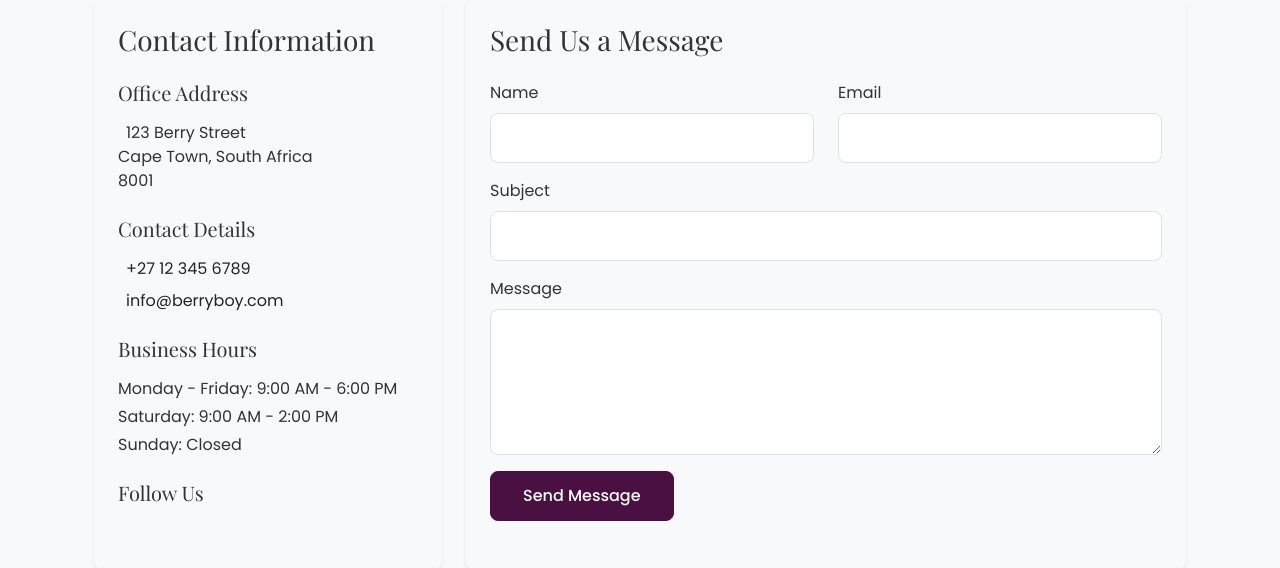
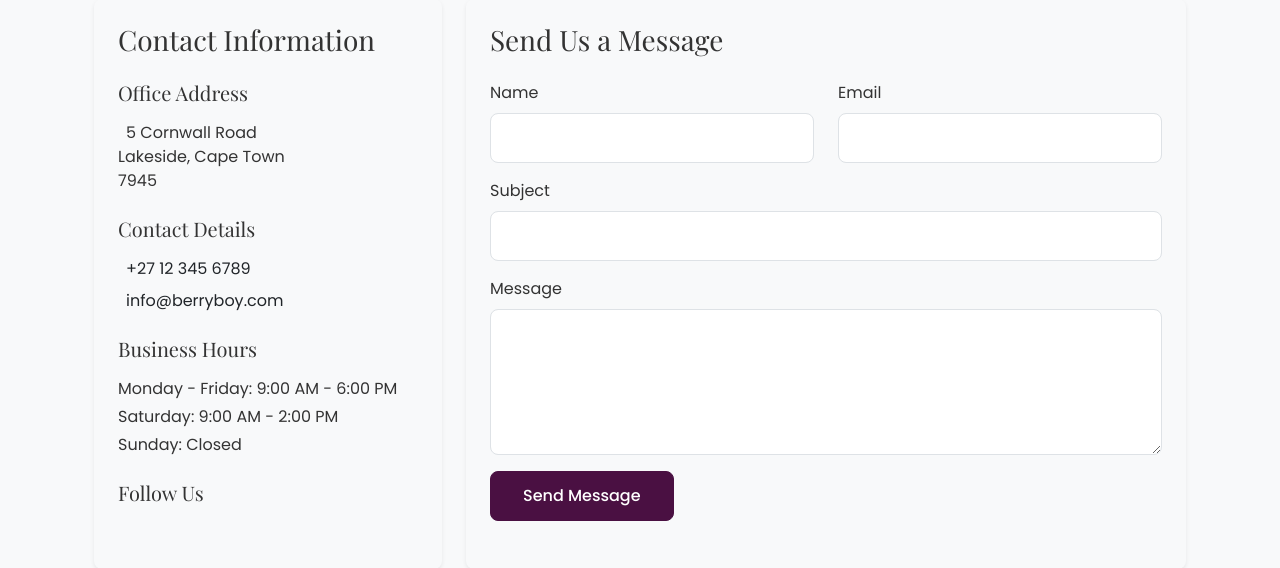
Before and after one commit to WayneBruton/berryboy, a Flask app: page /contact in a window 1280 px wide. Shown: the part 625-1193 px from the top of the page. Run offline with Flask 3, Linux system fonts and the light colour scheme; some libraries are stand-ins or nearby versions.

Commit message:
Update office address on contact page

```diff
--- a/app/templates/pages/contact.html
+++ b/app/templates/pages/contact.html
@@ -33,9 +33,9 @@
                         <h3 class="h5 mb-3">Office Address</h3>
                         <p class="mb-0">
                             <i class="fas fa-map-marker-alt me-2 text-primary"></i>
-                            123 Berry Street<br>
-                            Cape Town, South Africa<br>
-                            8001
+                            5 Cornwall Road<br>
+                            Lakeside, Cape Town<br>
+                            7945
                         </p>
                     </div>
 
```
